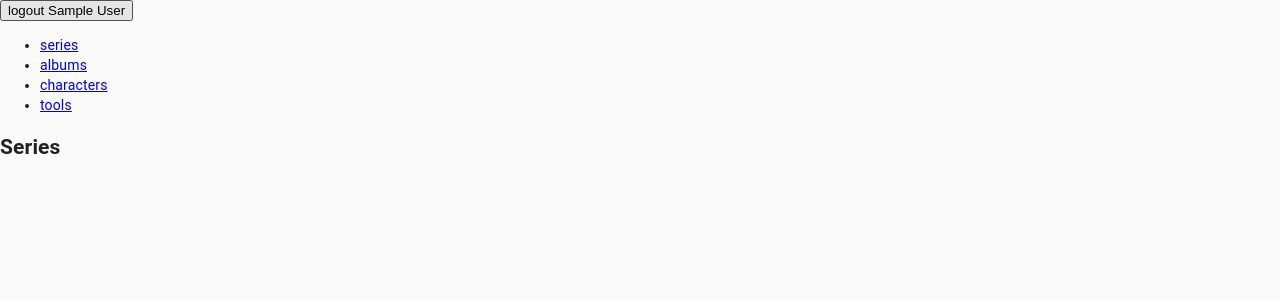
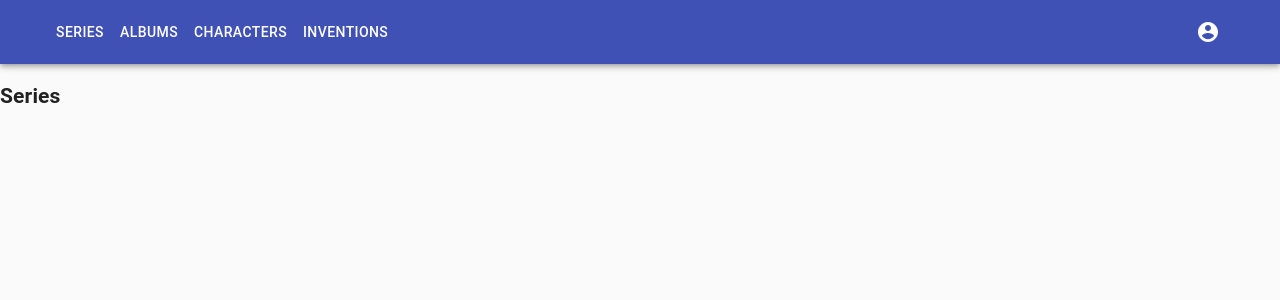
Before and after one commit to sstraatemans/suske-wiske-api, a Next.js app: page /admin in a window 1280 px wide. Shown: the top 300 px of the page. Built offline with nearby package versions, Linux system fonts and the light colour scheme; no server answers; sample sign-in values are in the browser's storage.

Commit message:
admin menu

```diff
--- /dev/null
+++ b/components/AppBar/AppBar.tsx
@@ -0,0 +1,3 @@
+import AppBar from '@material-ui/core/AppBar';
+
+export { AppBar };
--- /dev/null
+++ b/components/IconButton/IconButton.tsx
@@ -0,0 +1,3 @@
+import IconButton from '@material-ui/core/IconButton';
+
+export { IconButton };
--- /dev/null
+++ b/components/Menu/Menu.tsx
@@ -0,0 +1,3 @@
+import Menu from '@material-ui/core/Menu';
+
+export { Menu };
--- /dev/null
+++ b/components/MenuItem/MenuItem.tsx
@@ -0,0 +1,3 @@
+import MenuItem from '@material-ui/core/MenuItem';
+
+export { MenuItem };
--- /dev/null
+++ b/components/Toolbar/Toolbar.tsx
@@ -0,0 +1,3 @@
+import Toolbar from '@material-ui/core/Toolbar';
+
+export { Toolbar };
--- /dev/null
+++ b/components/icons/index.ts
@@ -0,0 +1,3 @@
+import AccountCircle from '@material-ui/icons/AccountCircle';
+
+export { AccountCircle };
--- a/components/index.ts
+++ b/components/index.ts
@@ -1,5 +1,10 @@
 export { Grid } from './Grid/Grid';
 export { Box } from './Box/Box';
+export { AppBar } from './AppBar/AppBar';
+export { Toolbar } from './Toolbar/Toolbar';
+export { IconButton } from './IconButton/IconButton';
+export { Menu } from './Menu/Menu';
+export { MenuItem } from './MenuItem/MenuItem';
 export { Container } from './Container/Container';
 export { Button } from './Button/Button';
 export { TextField } from './TextField/TextField';
--- a/components/layouts/Admin/index.tsx
+++ b/components/layouts/Admin/index.tsx
@@ -1,13 +1,22 @@
-import { FC, useEffect } from 'react';
+import { FC, useEffect, useState } from 'react';
 import { useRouter } from 'next/router';
 import Link from 'next/link';
+import { makeStyles } from '@material-ui/core/styles';
 import { useAuthUser } from '@context/.';
+import { AppBar, Toolbar, Button, IconButton, Menu, MenuItem, Container } from '@components/.';
+import { AccountCircle } from '@icons/.';
 
 type Props = {};
 
+const useStyles = makeStyles({
+  spacer: { flexGrow: 1 },
+});
+
 const AdminLayout: FC<Props> = ({ children }) => {
   const { signOut, isLoggedIn, isLoading, user } = useAuthUser();
+  const [isMenuOpen, setisMenuOpen] = useState(false);
   const router = useRouter();
+  const classes = useStyles();
 
   useEffect(() => {
     if (!isLoading && !isLoggedIn) {
@@ -15,36 +24,65 @@ const AdminLayout: FC<Props> = ({ children }) => {
     }
   }, [isLoading, isLoggedIn, router]);
 
+  const handleSignOff = () => {
+    setisMenuOpen(false);
+    signOut();
+  };
+
   if (isLoading || !isLoggedIn) return <div>...loading</div>;
 
   return (
     <>
       <header>
-        <button onClick={signOut}>logout {user?.displayName}</button>
-        <nav>
-          <ul>
-            <li>
-              <Link href='/admin'>
-                <a>series</a>
+        <AppBar position='static'>
+          <Container>
+            <Toolbar>
+              <Link href='/admin' passHref={true}>
+                <Button color='inherit'>Series</Button>
               </Link>
-            </li>
-            <li>
-              <Link href='/admin/albums'>
-                <a>albums</a>
+              <Link href='/admin/albums' passHref={true}>
+                <Button color='inherit'>Albums</Button>
               </Link>
-            </li>
-            <li>
-              <Link href='/admin/characters'>
-                <a>characters</a>
+              <Link href='/admin/characters' passHref={true}>
+                <Button color='inherit'>Characters</Button>
               </Link>
-            </li>
-            <li>
-              <Link href='/admin/tools'>
-                <a>tools</a>
+              <Link href='/admin/inventions' passHref={true}>
+                <Button color='inherit'>Inventions</Button>
               </Link>
-            </li>
-          </ul>
-        </nav>
+              <div className={classes.spacer}></div>
+
+              {user && (
+                <div>
+                  <IconButton
+                    aria-label='account of current user'
+                    aria-controls='menu-appbar'
+                    aria-haspopup='true'
+                    onClick={() => setisMenuOpen(true)}
+                    color='inherit'
+                  >
+                    <AccountCircle />
+                  </IconButton>
+                  <Menu
+                    id='menu-appbar'
+                    anchorOrigin={{
+                      vertical: 'top',
+                      horizontal: 'right',
+                    }}
+                    keepMounted
+                    transformOrigin={{
+                      vertical: 'top',
+                      horizontal: 'right',
+                    }}
+                    open={isMenuOpen}
+                    onClose={() => setisMenuOpen(false)}
+                  >
+                    <MenuItem onClick={handleSignOff}>Signoff</MenuItem>
+                  </Menu>
+                </div>
+              )}
+            </Toolbar>
+          </Container>
+        </AppBar>
       </header>
       <main>{children}</main>
       <footer></footer>
--- a/package.json
+++ b/package.json
@@ -11,6 +11,7 @@
   "dependencies": {
     "@apollo/client": "^3.4.10",
     "@material-ui/core": "^4.12.3",
+    "@material-ui/icons": "^4.11.2",
     "@types/cors": "^2.8.12",
     "@types/micro-cors": "^0.1.2",
     "apollo-server-micro": "^3.3.0",
--- a/tsconfig.json
+++ b/tsconfig.json
@@ -22,7 +22,8 @@
       "@hooks/*": ["hooks/*"],
       "@context/*": ["context/*"],
       "@client/*": ["client/*"],
-      "@layouts/*": ["components/layouts/*"]
+      "@layouts/*": ["components/layouts/*"],
+      "@icons/*": ["components/icons/*"]
     }
   },
   "include": ["next-env.d.ts", "**/*.ts", "**/*.tsx"],
```
Also changed, not shown: pages/admin/albums/index.tsx (added, +15 -0 lines), 1 other file (tests, documents, lock files or other folders).
